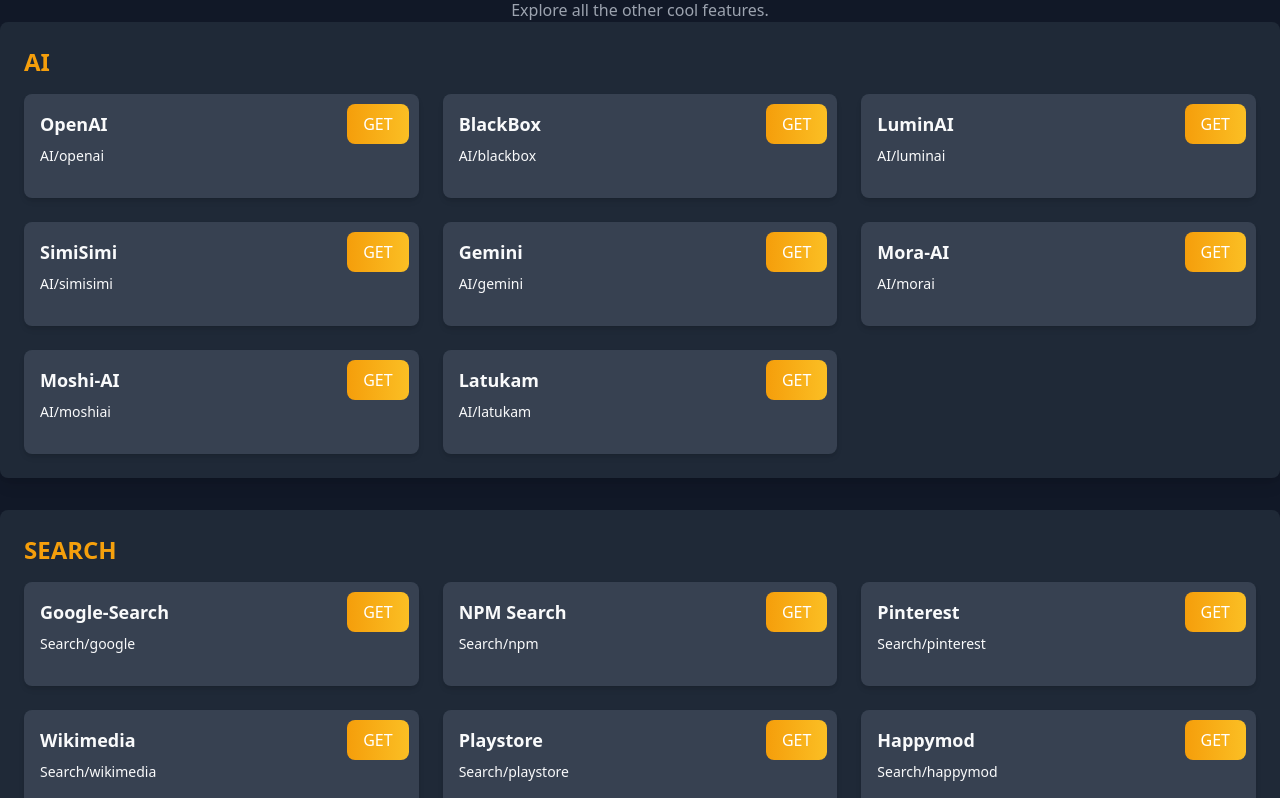
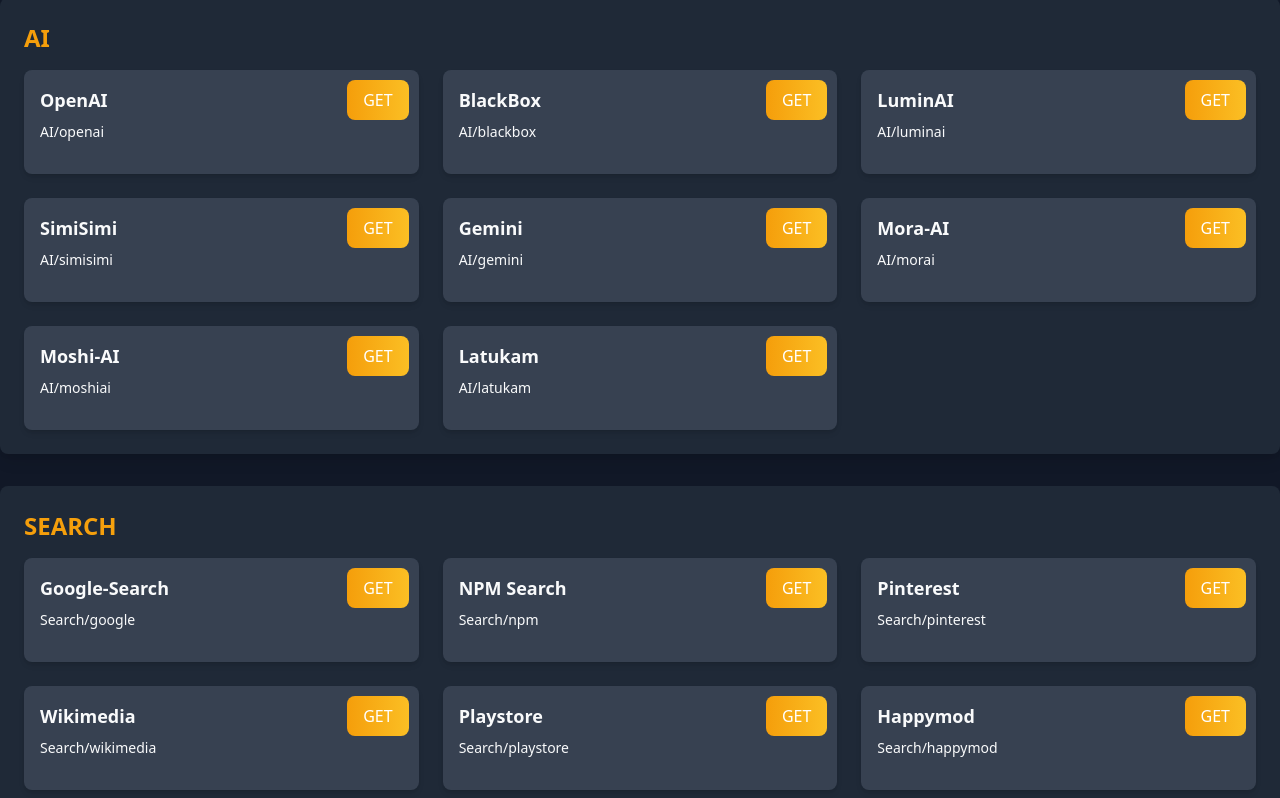
Before and after one commit to ViooWA/Main, a website: page public/index.html in a window 1280 px wide. Shown: the part 246-1044 px from the top of the page. Drawn offline with nearby package versions, Linux system fonts and the light colour scheme.

Commit message:
Add files via upload

```diff
--- a/public/index.html
+++ b/public/index.html
@@ -67,7 +67,6 @@
     <h1 class="text-6xl font-bold text-center mb-10 gradient-text">V-APIs</h1>
     <div class="text-center">
     <h2 class="text-3xl font-bold gradient-text mb-2">Total Features: <span id="total-features" class="text-yellow-400"></span></h2>
-    <p class="text-gray-400">Explore all the other cool features.</p>
   </div>
     <div id="feature" class="space-y-8"></div>
   </div>
```
